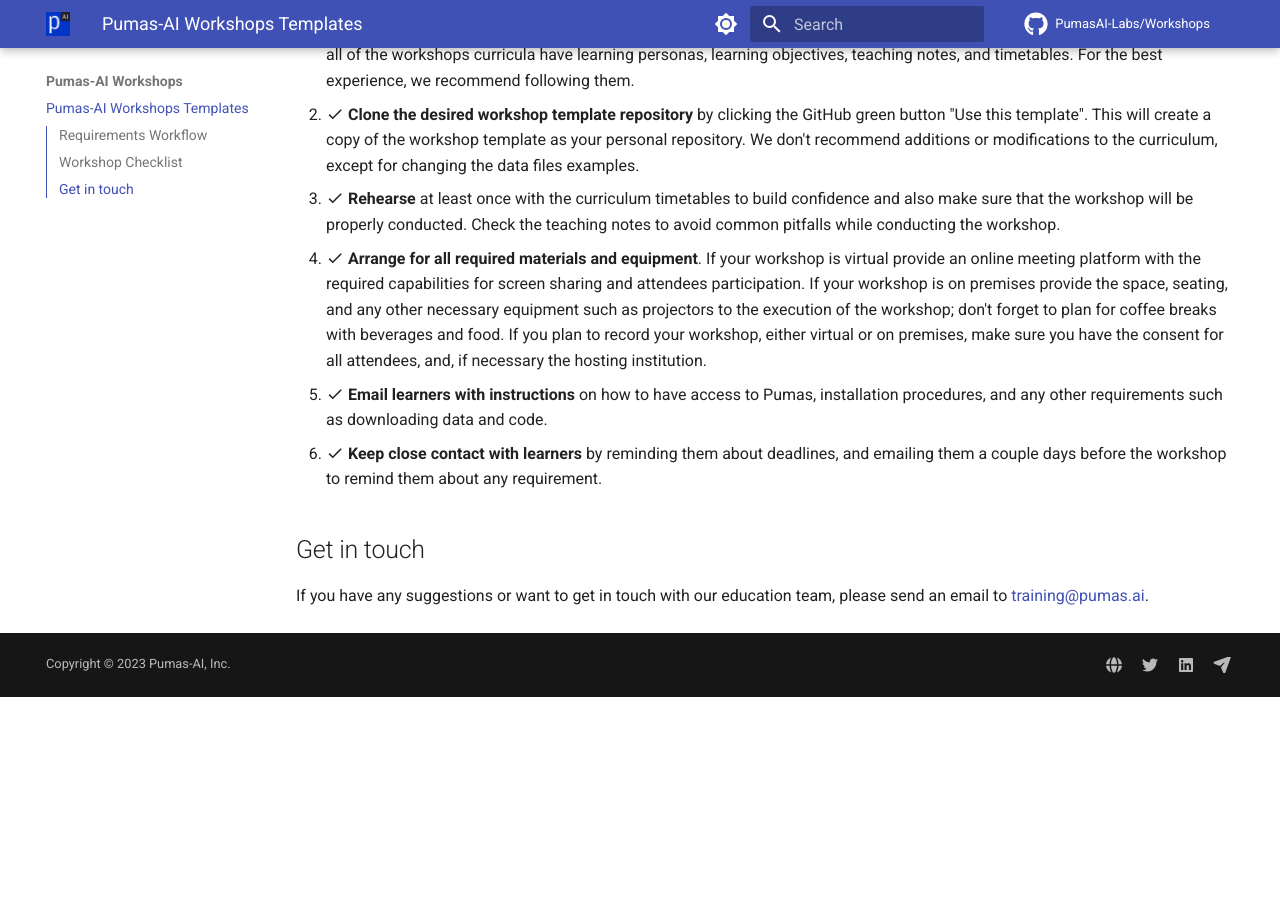
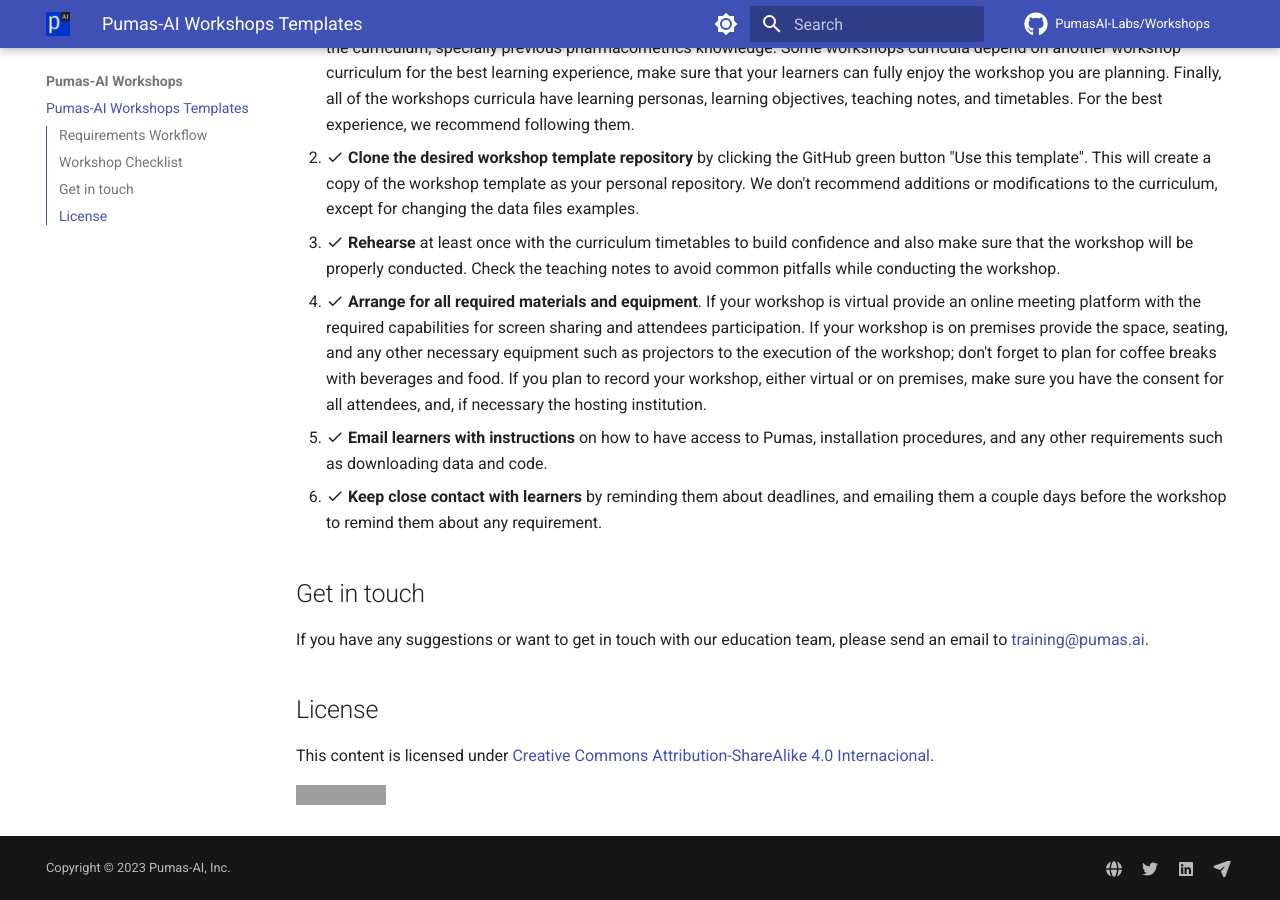
Before and after one commit to PumasAI-Labs/Workshops, an MkDocs documentation site: the page built from docs/index.md, in a window 1280 px wide and 900 px high, scrolled down 819 px. Built offline with MkDocs 1.6.1 and Material for MkDocs 9.7.7, drawn with Linux system fonts in a browser that asks for light colours; comment, search, counter and statistics services are not loaded; before the commit the page ends 1516 px from its top, so only the background shows below that; grey boxes are pictures that could not be loaded.

Commit message:
added license to index.md

```diff
--- a/docs/index.md
+++ b/docs/index.md
@@ -2,6 +2,8 @@
 title: Pumas-AI Workshops Templates
 description: Workshops templates for Pumas-AI PKPD workflows.
 ---
+
+[![CC BY-SA 4.0](https://img.shields.io/badge/License-CC%20BY--SA%204.0-lightgrey.svg)](http://creativecommons.org/licenses/by-sa/4.0/)
 
 | Workshop |            Site            |    Repository     |       Reference        |    Instructor Notes    |
 | -------- | :------------------------: | :---------------: | :--------------------: | :--------------------: |
@@ -66,3 +68,9 @@ for all of the items above:
 
 If you have any suggestions or want to get in touch with our education team,
 please send an email to <training@pumas.ai>.
+
+## License
+
+This content is licensed under [Creative Commons Attribution-ShareAlike 4.0 Internacional](http://creativecommons.org/licenses/by-sa/4.0/).
+
+[![CC BY-SA 4.0](https://licensebuttons.net/l/by-sa/4.0/88x31.png)](http://creativecommons.org/licenses/by-sa/4.0/)
```
